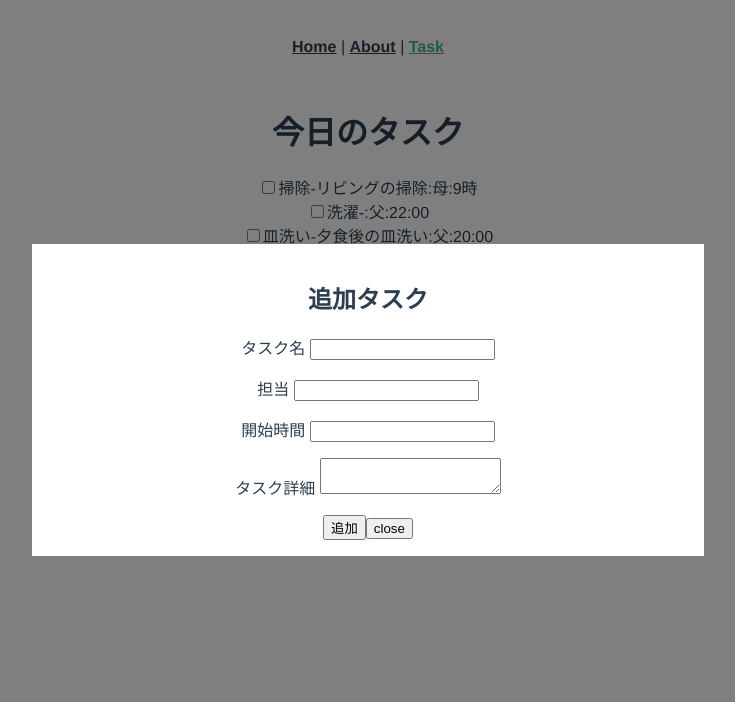
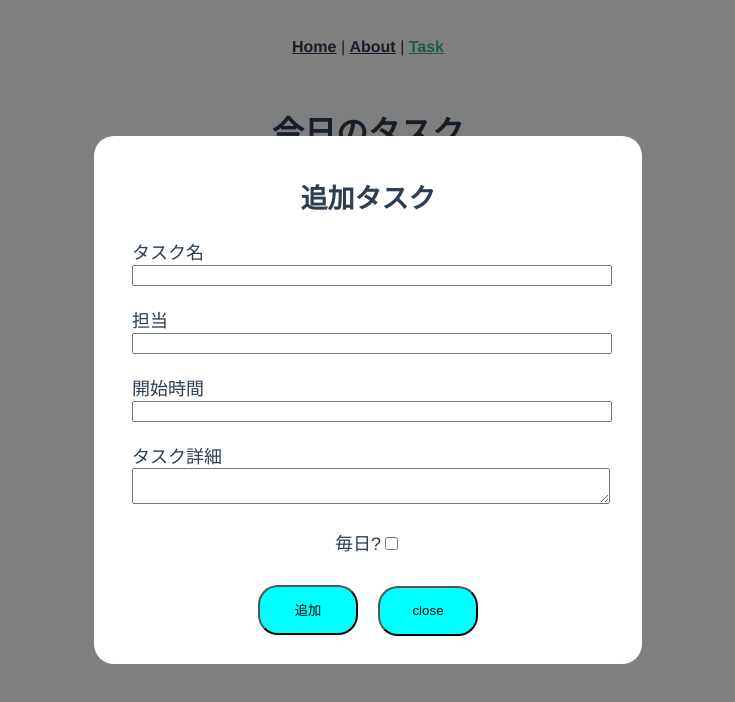
Before and after one commit to YoshiYoshiPro/HACK_U_Meijo_2022, a Vue app in the folder frontend/: page /task in a window 1280 px wide. Both pictures are taken after a click on the button "追加". Shown: the top 702 px of the page, without its empty margins (272-1007 px from the left). Built offline with nearby package versions, Linux system fonts and the light colour scheme.

Commit message:
CSSとコメントちょっと追加してみただけです

```diff
--- a/frontend/src/components/TaskShare.vue
+++ b/frontend/src/components/TaskShare.vue
@@ -7,7 +7,7 @@
           :id="'task' + i"
           type="checkbox"
           :value="task.name"
-          v-model="selectedTasks"
+          v-model="finishTasks"
         />
         <label :for="task"
           >{{ task.name }}-{{ task.detail }}:{{ task.person }}:{{
@@ -17,43 +17,56 @@
       </div>
     </section>
   </div>
-  <button v-on:click="openModal()">追加</button>
+  <button v-on:click="openModal()" id="addBtn">追加</button>
   <div id="overlay" v-show="showContent">
     <div id="content">
       <h2>追加タスク</h2>
       <div>
-        <p>
-          タスク名
-          <input type="text" v-model="taskName" />
-        </p>
-        <p>
-          担当
-          <input type="text" v-model="taskPerson" />
-        </p>
-        <p>
-          開始時間
-          <input type="text" v-model="taskStart" />
-        </p>
-        <p>
-          タスク詳細
-          <textarea type="text" v-model="taskDetail"></textarea>
-        </p>
+        <div class="addElement">
+          <p class="left">タスク名</p>
+          <input class="left addTask" type="text" v-model="taskName" />
+        </div>
+        <div class="addElement">
+          <p class="left">担当</p>
+          <input class="left addTask" type="text" v-model="taskPerson" />
+        </div>
+        <div class="addElement">
+          <p class="left">開始時間</p>
+          <input class="left addTask" type="text" v-model="taskStart" />
+        </div>
+        <div class="addElement">
+          <p class="left">タスク詳細</p>
+          <textarea
+            class="left addTask"
+            type="text"
+            v-model="taskDetail"
+          ></textarea>
+        </div>
+        <div class="addElement">
+          <label>毎日?</label>
+          <input :id="everydayTask" type="checkbox" v-model="everyday" />
+        </div>
       </div>
       <div>
-        <button v-on:click="taskAdd()">追加</button>
-        <button v-on:click="closeModal()">close</button>
+        <input type="button" v-on:click="taskAdd()" id="addBtn" value="追加" />
+        <input
+          type="button"
+          v-on:click="closeModal()"
+          id="closeBtn"
+          value="close"
+        />
       </div>
     </div>
   </div>
   <div>
-    <p>すべてのタスク</p>
-    <div v-for="(task, i) in selectedTasks" :key="i">
+    <p>毎日タスク</p>
+    <div v-for="(task, i) in everydayTasks" :key="i">
       <p>・{{ task }}</p>
     </div>
   </div>
   <div>
     <p>完了タスク</p>
-    <div v-for="(task, i) in selectedTasks" :key="i">
+    <div v-for="(task, i) in finishTasks" :key="i">
       <p>・{{ task }}</p>
     </div>
   </div>
@@ -64,19 +77,11 @@ export default {
   name: "TaskShare",
   data() {
     return {
-      tasks: [
-        { name: "掃除", person: "母", time: "9時", detail: "リビングの掃除" },
-        { name: "洗濯", person: "父", time: "22:00", detail: "" },
-        {
-          name: "皿洗い",
-          detail: "夕食後の皿洗い",
-          person: "父",
-          time: "20:00",
-        },
-      ],
-      finishTasks: [],
-      remainingTasks: [],
+      tasks: [], //今日のタスク
+      finishTasks: [], //今日のタスクで完了したもの
       showContent: false,
+      everyday: false,
+      everydayTasks: [], //毎日のタスクに登録
     };
   },
   methods: {
@@ -88,6 +93,9 @@ export default {
         time: this.taskStart,
         detail: this.taskDetail,
       });
+      if (this.everyday == true) {
+        this.everydayTasks.push(this.taskName);
+      }
     },
     openModal: function () {
       console.log("open");
@@ -101,6 +109,7 @@ export default {
       this.tasks;
     },
   },
+  computed: {},
 };
 </script>
 
@@ -139,8 +148,34 @@ a {
 }
 #content {
   z-index: 2;
-  width: 50%;
+  width: 40%;
   padding: 1em;
   background: #fff;
+  border-radius: 20px;
+  font-size: large;
+}
+.left {
+  text-align: left;
+  margin: 0px;
+}
+.addTask {
+  width: 100%;
+}
+.addElement {
+  margin: 20px;
+}
+#addBtn {
+  width: 100px;
+  height: 50px;
+  border-radius: 20px;
+  background-color: aqua;
+  margin: 10px;
+}
+#closeBtn {
+  width: 100px;
+  height: 50px;
+  border-radius: 20px;
+  background-color: aqua;
+  margin: 10px;
 }
 </style>
```
